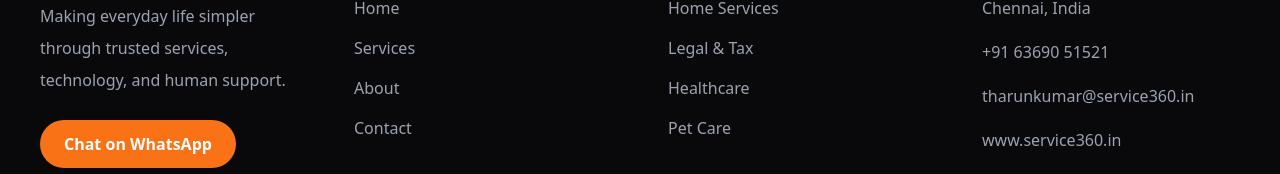
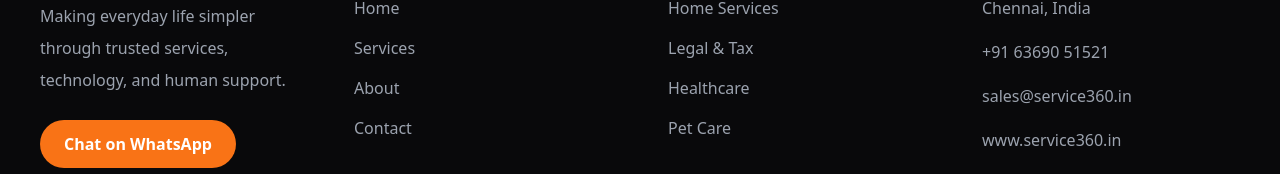
Before and after one commit to service-360/service360-website, a Next.js app: page / in a window 1280 px wide. Shown: the part 4530-4704 px from the top of the page. Built offline with nearby package versions, Linux system fonts and the light colour scheme.

Commit message:
Update footer contact email to sales@service360.in

```diff
--- a/app/components/Footer.js
+++ b/app/components/Footer.js
@@ -139,10 +139,10 @@ export default function Footer() {
               </a>
 
               <a
-                href="mailto:tharunkumar@service360.in"
+                href="mailto:sales@service360.in"
                 className="block hover:text-orange-400 transition"
               >
-                tharunkumar@service360.in
+                sales@service360.in
               </a>
 
               <a
```
